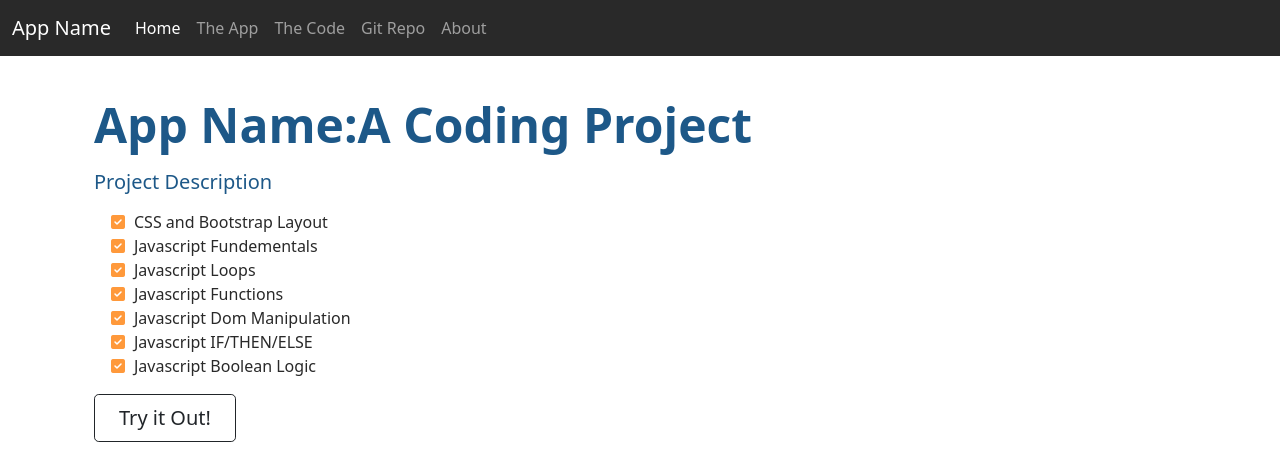
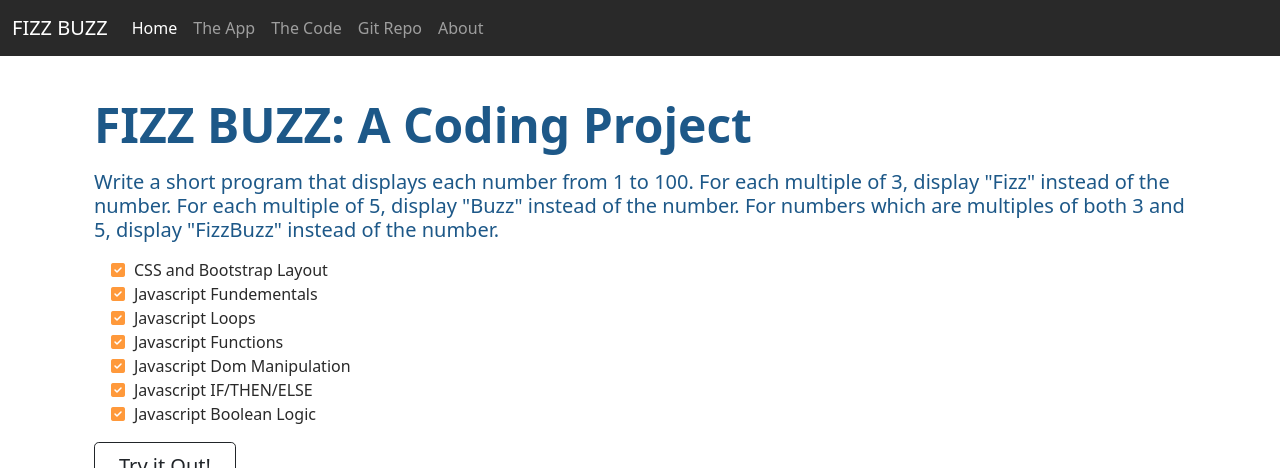
Before and after one commit to JaxHolliday/FizzBuzz-Practice, a plain HTML site: page index.html in a window 1280 px wide. Shown: the top 468 px of the page. Drawn offline with nearby package versions, Linux system fonts and the light colour scheme; a script that the page names is missing.

Commit message:
Base info added

```diff
--- a/index.html
+++ b/index.html
@@ -2,7 +2,7 @@
 <html lang="en" class="h-100">
 
 <head>
-    <title>App Name: A Coding Project by Andrew Holliday</title>
+    <title>FIZZ BUZZ: A Coding Project by Andrew Holliday</title>
     <!-- Required meta tags -->
     <meta charset="utf-8">
     <meta name="viewport" content="width=device-width, initial-scale=1, shrink-to-fit=no">
@@ -21,7 +21,7 @@
     <!-- Nav Section  -->
     <nav class="navbar navbar-expand-md navbar-dark fixed-top">
         <div class="container-fluid">
-            <a class="navbar-brand" href="#">App Name</a>
+            <a class="navbar-brand" href="#">FIZZ BUZZ</a>
             <button class="navbar-toggler" type="button" data-bs-toggle="collapse" data-bs-target="#navbarCollapse"
                 aria-controls="navbarCollapse" aria-expanded="false" aria-label="Toggle navigation">
                 <span class="navbar-toggler-icon"></span>
@@ -55,8 +55,11 @@
         <div class="container col-xxl-8 px-4 py-5">
             <div class="row g-5 py-5 row-cols-1 rowa-cols-lg-2">
                 <div class="col order-last order-lg-first">
-                    <h1 class="display-5 fw-bold 1h-1 mb-3">App Name:A Coding Project</h1>
-                    <h4 class="lead">Project Description</h4>
+                    <h1 class="display-5 fw-bold 1h-1 mb-3">FIZZ BUZZ: A Coding Project</h1>
+                    <h4 class="lead">Write a short program that displays each number from 1 to 100.
+                        For each multiple of 3, display "Fizz" instead of the number.
+                        For each multiple of 5, display "Buzz" instead of the number.
+                        For numbers which are multiples of both 3 and 5, display "FizzBuzz" instead of the number.</h4>
                     <ul class="fa-ul pt-2 checklist">
                         <li><span class="fa-li"><i class="fas fa-check-square"></i></span>CSS and Bootstrap Layout</li>
                         <li><span class="fa-li"><i class="fas fa-check-square"></i></span>Javascript Fundementals</li>
--- a/js/site.js
+++ /dev/null
@@ -1,4 +0,0 @@
-//call Hello Word
-function HelloWorld(){
-    alert("Hello World");
-}
```
Also changed, not shown: app.html (+2 -2 lines), code.html (+3 -3 lines).
